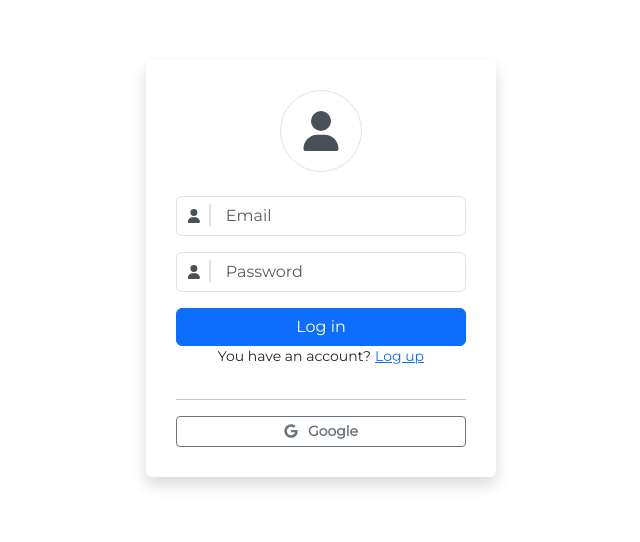
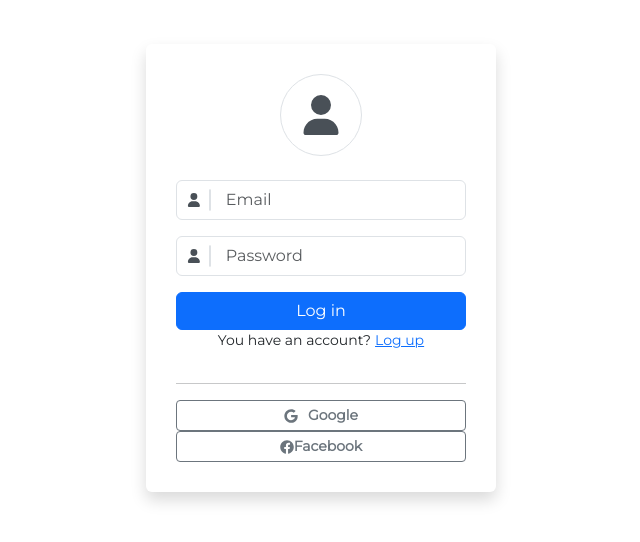
Before and after one commit to Blaisepasca/authentication, a plain HTML site: page index.html in a window 1280 px wide. Shown: the part 132-674 px from the top of the page, without its empty margins (319-959 px from the left). Drawn offline with Linux system fonts and the light colour scheme.

Commit message:
Update index.html

```diff
--- a/index.html
+++ b/index.html
@@ -45,6 +45,10 @@
                             <!--! Font Awesome Free 6.4.2 by @fontawesome - https://fontawesome.com License - https://fontawesome.com/license/free (Icons: CC BY 4.0, Fonts: SIL OFL 1.1, Code: MIT License) Copyright 2023 Fonticons, Inc. -->
                             <path d="M488 261.8C488 403.3 391.1 504 248 504 110.8 504 0 393.2 0 256S110.8 8 248 8c66.8 0 123 24.5 166.3 64.9l-67.5 64.9C258.5 52.6 94.3 116.6 94.3 256c0 86.5 69.1 156.6 153.7 156.6 98.2 0 135-70.4 140.8-106.9H248v-85.3h236.1c2.3 12.7 3.9 24.9 3.9 41.4z"></path>
                         </svg>Google</a></div>
+                <div class="col-12 text-center"><a class="btn btn-primary btn-sm fw-bold link-secondary bg-transparent border-secondary d-flex justify-content-center align-items-center" role="button" style="width: 100%;"><svg xmlns="http://www.w3.org/2000/svg" viewBox="0 0 512 512" width="1em" height="1em" fill="currentColor">
+                    <!--! Font Awesome Free 6.4.2 by @fontawesome - https://fontawesome.com License - https://fontawesome.com/license/free (Icons: CC BY 4.0, Fonts: SIL OFL 1.1, Code: MIT License) Copyright 2023 Fonticons, Inc. -->
+                    <path d="M504 256C504 119 393 8 256 8S8 119 8 256c0 123.78 90.69 226.38 209.25 245V327.69h-63V256h63v-54.64c0-62.15 37-96.48 93.67-96.48 27.14 0 55.52 4.84 55.52 4.84v61h-31.28c-30.8 0-40.41 19.12-40.41 38.73V256h68.78l-11 71.69h-57.78V501C413.31 482.38 504 379.78 504 256z"></path>
+                </svg>Facebook</a></div>
             </div>
         </form>
     </div>
```
